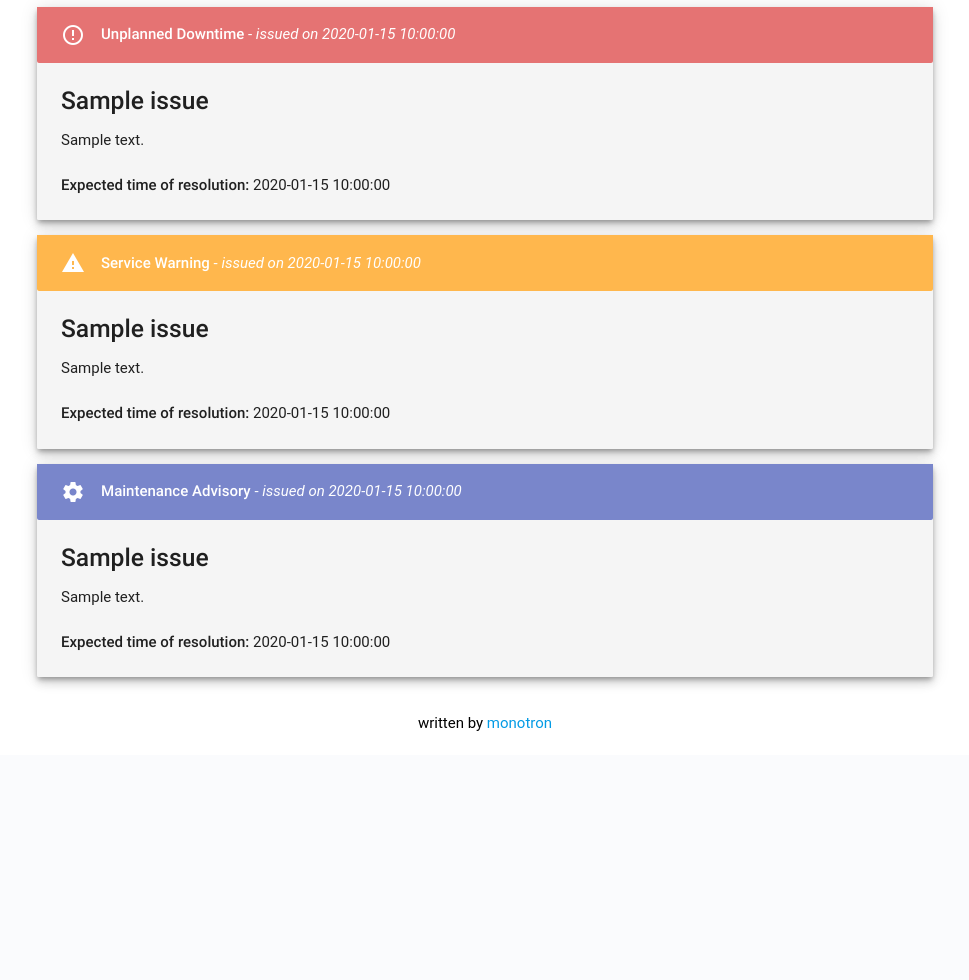
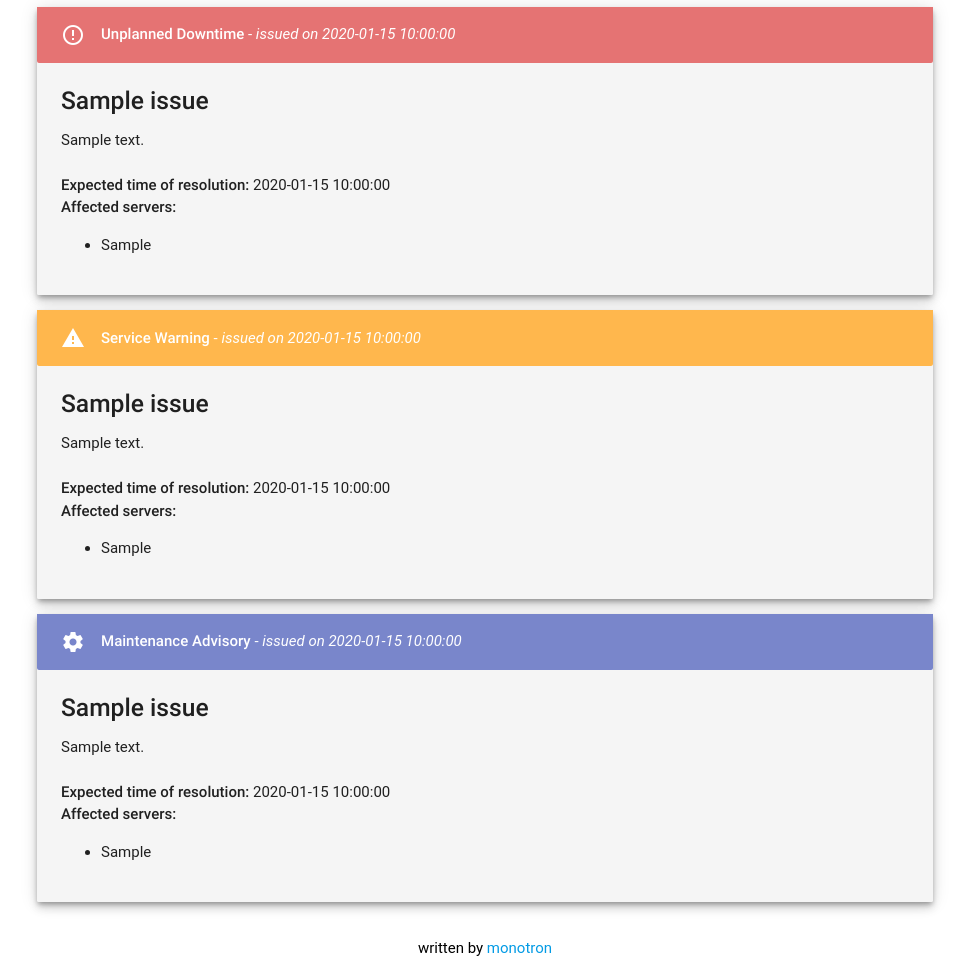
Before and after one commit to emberdex/statusbot, a Flask app: page /issues in a window 1280 px wide. Shown: the part 160-1140 px from the top of the page, without its empty margins (155-1124 px from the left). Before the commit the page ends 891 px from the top, so only its background shows below. Run offline with Flask 2, Linux system fonts and the light colour scheme; a database or web service that is not in the repository returns one stand-in record (values such as "Sample title"); some libraries are stand-ins or nearby versions; some web fonts are replaced.

Commit message:
Implemented affected servers list

```diff
--- a/templates/issues.html
+++ b/templates/issues.html
@@ -35,6 +35,12 @@
 								<h5 style="margin: 0; margin-bottom: 15px;"><strong>{{ issue["issue_title"] }}</strong></h5>
 								<p>{{ issue["issue_body"] }}</p><br />
 								<p><strong>Expected time of resolution:</strong> {{ issue["issue_solve_timestamp"] }}</p>
+								<p><strong>Affected servers:</strong></p>
+								<ul class="browser-default">
+								{% for server in issue["issue_affected_servers"].split(",") %}
+									<li>{{ server }}</li>
+								{% endfor %}
+								</ul>
 							</div>
 						</div>
 					{% endfor %}
@@ -48,6 +54,12 @@
 								<h5 style="margin: 0; margin-bottom: 15px;"><strong>{{ issue["issue_title"] }}</strong></h5>
 								<p>{{ issue["issue_body"] }}</p><br />
 								<p><strong>Expected time of resolution:</strong> {{ issue["issue_solve_timestamp"] }}</p>
+								<p><strong>Affected servers:</strong></p>
+								<ul class="browser-default">
+								{% for server in issue["issue_affected_servers"].split(",") %}
+									<li>{{ server }}</li>
+								{% endfor %}
+								</ul>
 							</div>
 						</div>
 					{% endfor %}
@@ -61,6 +73,12 @@
 								<h5 style="margin: 0; margin-bottom: 15px;"><strong>{{ issue["issue_title"] }}</strong></h5>
 								<p>{{ issue["issue_body"] }}</p><br />
 								<p><strong>Expected time of resolution:</strong> {{ issue["issue_solve_timestamp"] }}</p>
+								<p><strong>Affected servers:</strong></p>
+								<ul class="browser-default">
+								{% for server in issue["issue_affected_servers"].split(",") %}
+									<li>{{ server }}</li>
+								{% endfor %}
+								</ul>
 							</div>
 						</div>
 					{% endfor %}
```
